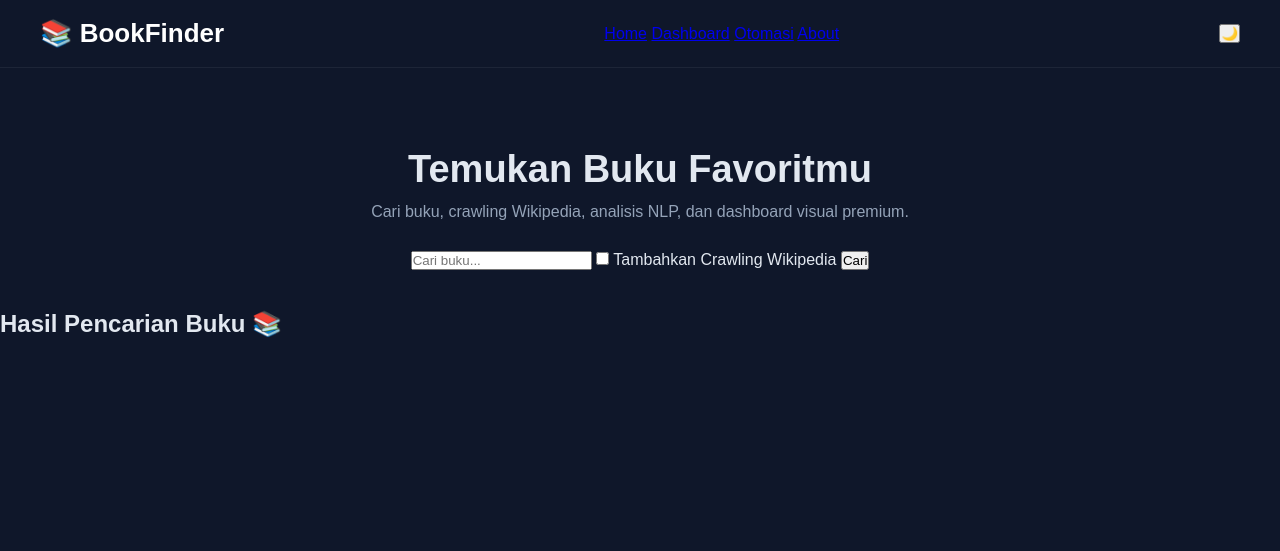
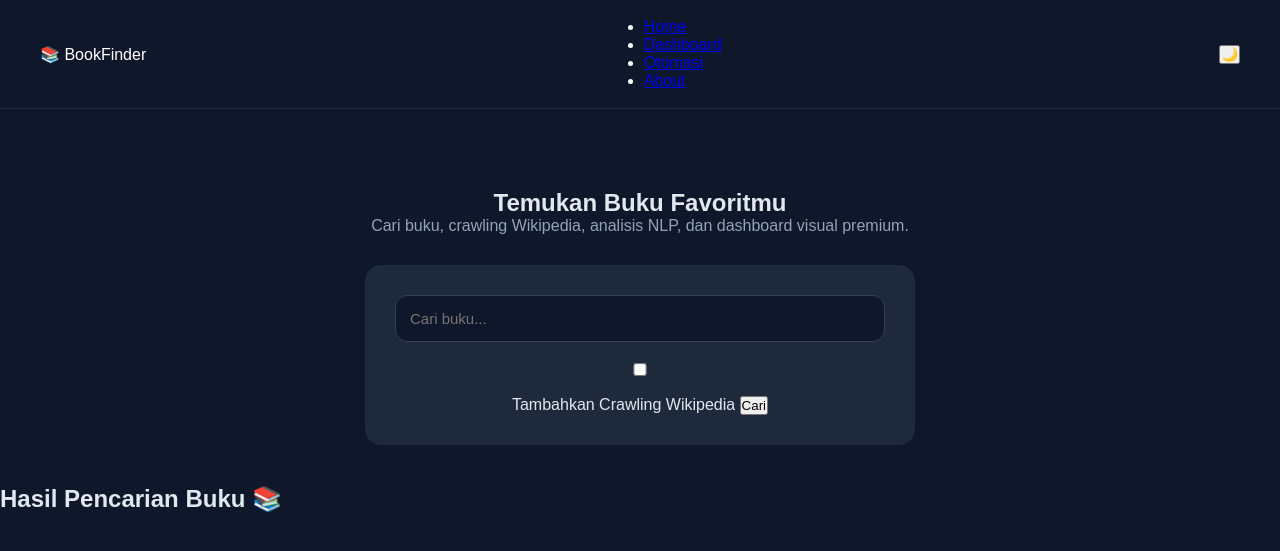
Before and after one commit to muhammadDamarZakyAL-Ayyubi/BookFinder-FinalProject, a Flask app: template templates/index.html in a window 1280 px wide. Shown: the top 551 px of the page. Run offline with Flask 3, Linux system fonts and the light colour scheme; the template is opened without the code that fills it, so the values that code supplies are empty; parts of the project's set-up code (start-up, migrations or seed data) failed here and were passed over.

Commit message:
Update index.html

```diff
--- a/templates/index.html
+++ b/templates/index.html
@@ -3,58 +3,77 @@
 <head>
     <meta charset="UTF-8">
     <meta name="viewport" content="width=device-width, initial-scale=1.0">
-    <title>BookFinder - Home</title>
+    <title>BookFinder - Temukan Buku Favoritmu</title>
 
-    <!-- FIXED: Panggil CSS dengan benar -->
-    <link rel="stylesheet" href="{{ url_for('static', filename='style.css') }}">
+    <link rel="stylesheet" href="/static/css/style.css">
 </head>
 
-<body>
+<body class="dark">
+
     <nav class="navbar">
-        <h1 class="logo">📚 BookFinder</h1>
-        <div class="nav-links">
-            <a href="/">Home</a>
-            <a href="/dashboard">Dashboard</a>
-            <a href="/otomasi">Otomasi</a>
-            <a href="/about">About</a>
+        <div class="logo">
+            <span class="logo-icon">📚</span>
+            <span class="logo-text">BookFinder</span>
         </div>
-        <button class="theme-toggle">🌙</button>
+
+        <ul class="nav-links">
+            <li><a href="/">Home</a></li>
+            <li><a href="/dashboard">Dashboard</a></li>
+            <li><a href="/otomasi">Otomasi</a></li>
+            <li><a href="/about">About</a></li>
+        </ul>
+
+        <button id="themeToggle">🌙</button>
     </nav>
 
+
     <section class="hero">
-        <h2>Temukan Buku Favoritmu</h2>
+        <h1>Temukan Buku Favoritmu</h1>
         <p>Cari buku, crawling Wikipedia, analisis NLP, dan dashboard visual premium.</p>
 
-        <form method="POST">
-            <input type="text" name="query" placeholder="Cari buku..." value="{{ query }}">
-            <label><input type="checkbox" name="do_crawl"> Tambahkan Crawling Wikipedia</label>
-            <button type="submit">Cari</button>
+        <form method="POST" class="search-box">
+            <input type="text" name="query" placeholder="Cari buku..." required/>
+
+            <label class="checkbox">
+                <input type="checkbox" name="do_crawl"/>
+                Tambahkan Crawling Wikipedia
+            </label>
+
+            <button type="submit" class="btn-yellow">Cari</button>
         </form>
     </section>
+
 
     <section class="results">
         <h2>Hasil Pencarian Buku 📚</h2>
 
-        {% if books %}
-            <div class="book-grid">
+        <div class="book-list">
         {% for b in books %}
             <div class="book-card">
-                        <img src="{{ b.thumbnail }}" alt="{{ b.title }}">
+                <img src="{{ b.thumbnail }}" alt="Cover" class="book-img">
+
                 <h3>{{ b.title }}</h3>
                 <p class="author">{{ b.authors }}</p>
-                        <p class="desc">{{ b.desc[:200] }}...</p>
-                        <a href="{{ b.url }}" class="detail">Detail Buku</a>
+
+                <p class="desc">
+                    {{ b.desc[:180] }}...
+                </p>
+
+                <a href="{{ b.url }}" class="detail-btn" target="_blank">
+                    Detail Buku
+                </a>
             </div>
         {% endfor %}
         </div>
-        {% endif %}
+
     </section>
 
-    {% if crawl_text %}
-        <section class="wiki">
-            <h2>Hasil Crawling Wikipedia 🌐</h2>
-            <p>{{ crawl_text }}</p>
-        </section>
-    {% endif %}
+    <script>
+    // Toggle tema
+    document.getElementById("themeToggle").onclick = () => {
+        document.body.classList.toggle("dark");
+    };
+    </script>
+
 </body>
 </html>
```
Lines whose indentation alone changed are shown as unchanged.
